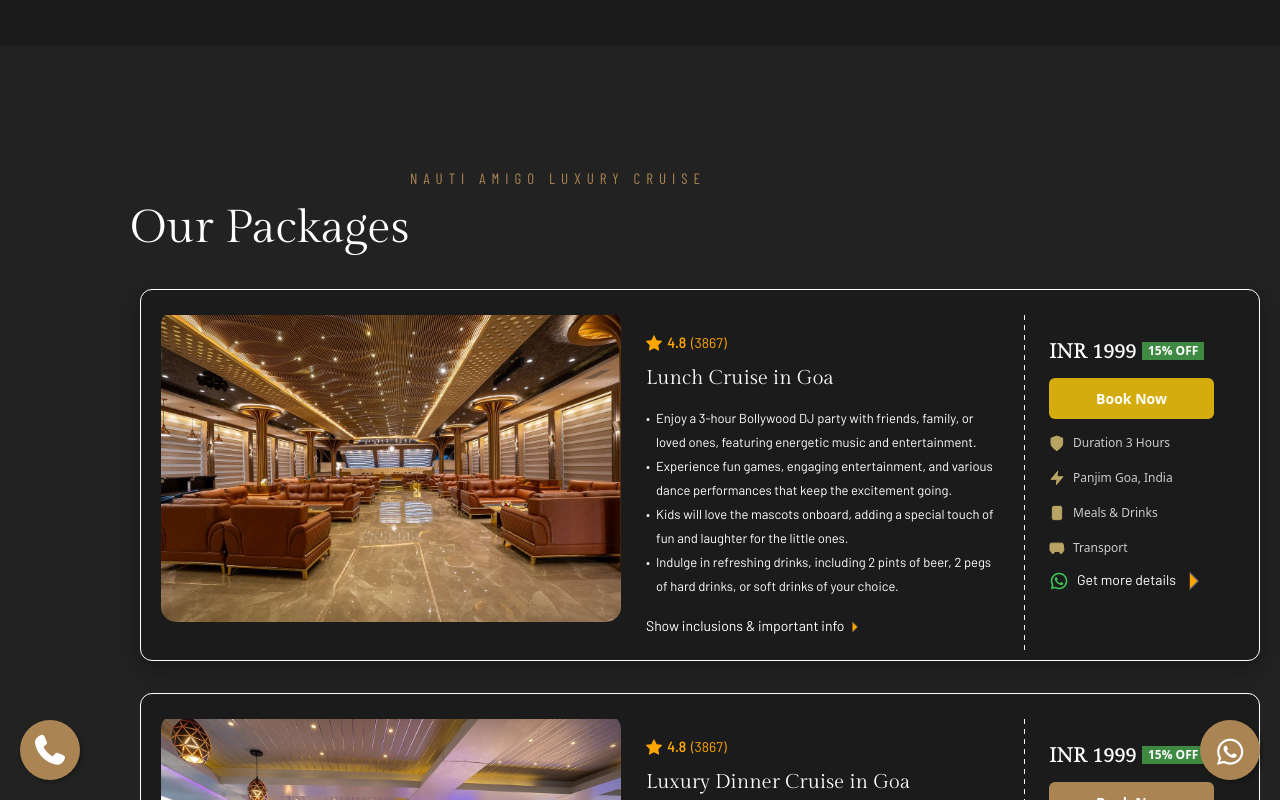
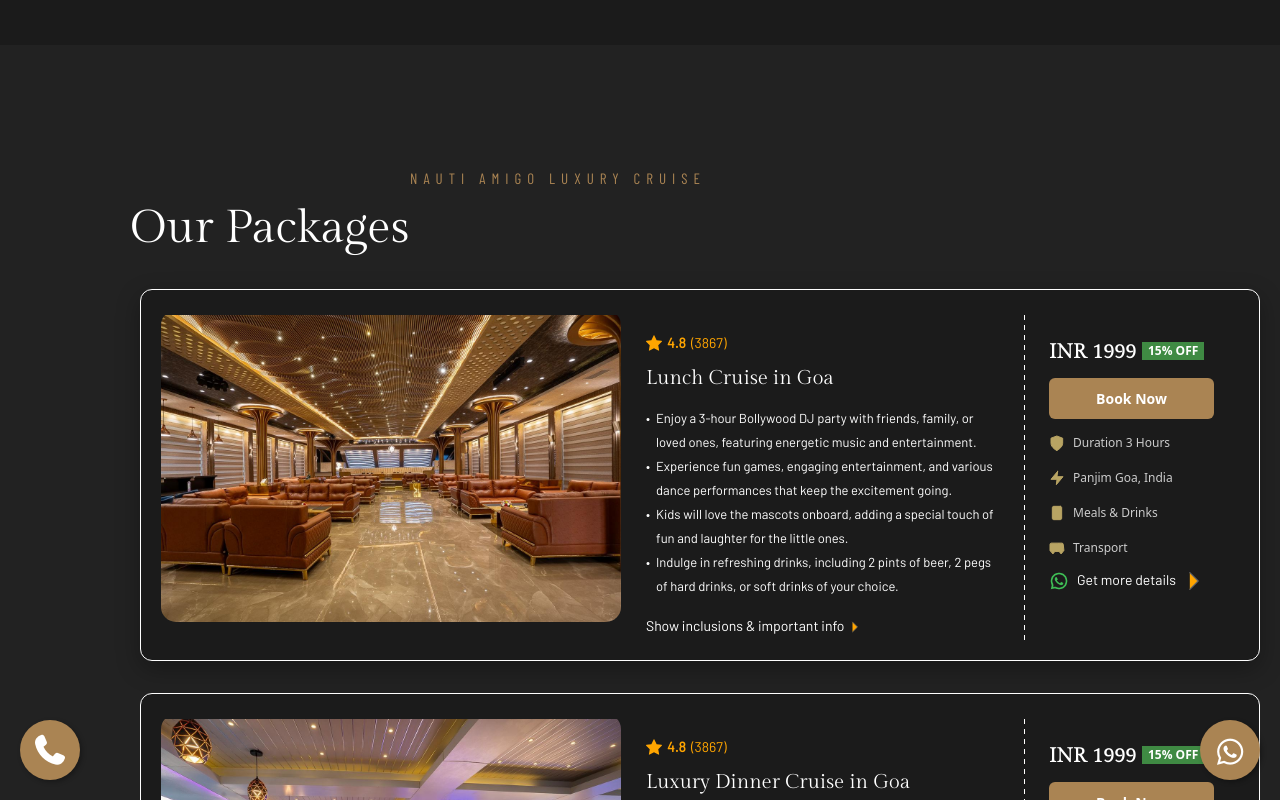
Before and after one commit to Kratagya-Webkorps/nautiamigo-angular, an Angular app: page / in a window 1280 px wide. In both pictures the pointer is over the button 1131 px from the left and 3072 px from the top of the page. Shown: the part 2672-3472 px from the top of the page. Built offline with nearby package versions, Linux system fonts and the light colour scheme.

Commit message:
reduce height of horizontal line in cruise-packages section

```diff
--- a/src/app/cruise-packages/cruise-packages.component.css
+++ b/src/app/cruise-packages/cruise-packages.component.css
@@ -240,7 +240,7 @@
     position: absolute;
     left: 0;
     top: 5px;
-    bottom: 10px;
+    bottom: 15px;
     width: 1px;
     background: repeating-linear-gradient(
       to bottom,
@@ -302,7 +302,7 @@
   }
 
   .primary-button:hover {
-    background: #d4ac0d;
+    background: #aa8453;
   }
 
   .secondary-button {
```
